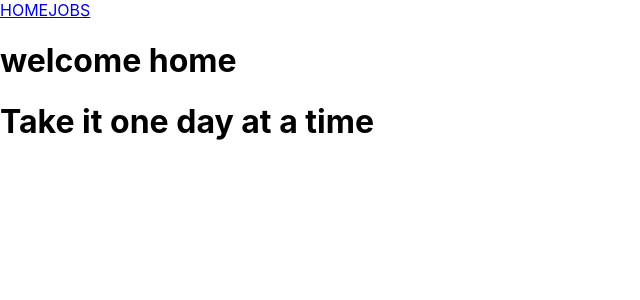
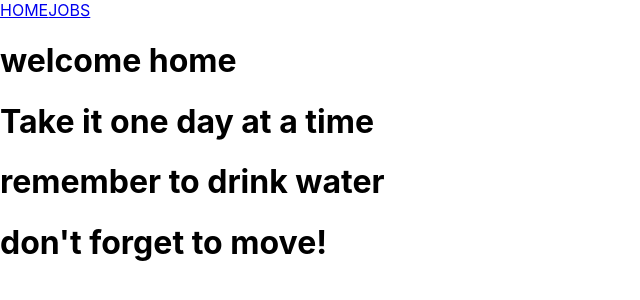
Before and after one commit to gnieb/jobsurge, a React (Create React App) app in the folder client/: page / in a window 1280 px wide. Shown: the top 300 px of the page, without its empty margins (0-640 px from the left). Built offline with nearby package versions, Linux system fonts and the light colour scheme.

Commit message:
random Home element placeholders added, no CSS

```diff
--- a/client/src/Home.js
+++ b/client/src/Home.js
@@ -7,6 +7,8 @@ export default function Home () {
         <>
             <h1>welcome home</h1>
             <h1>{quote}</h1>
+            <h1>remember to drink water </h1>
+            <h1>don't forget to move! </h1>
 
         </>
     )
```
